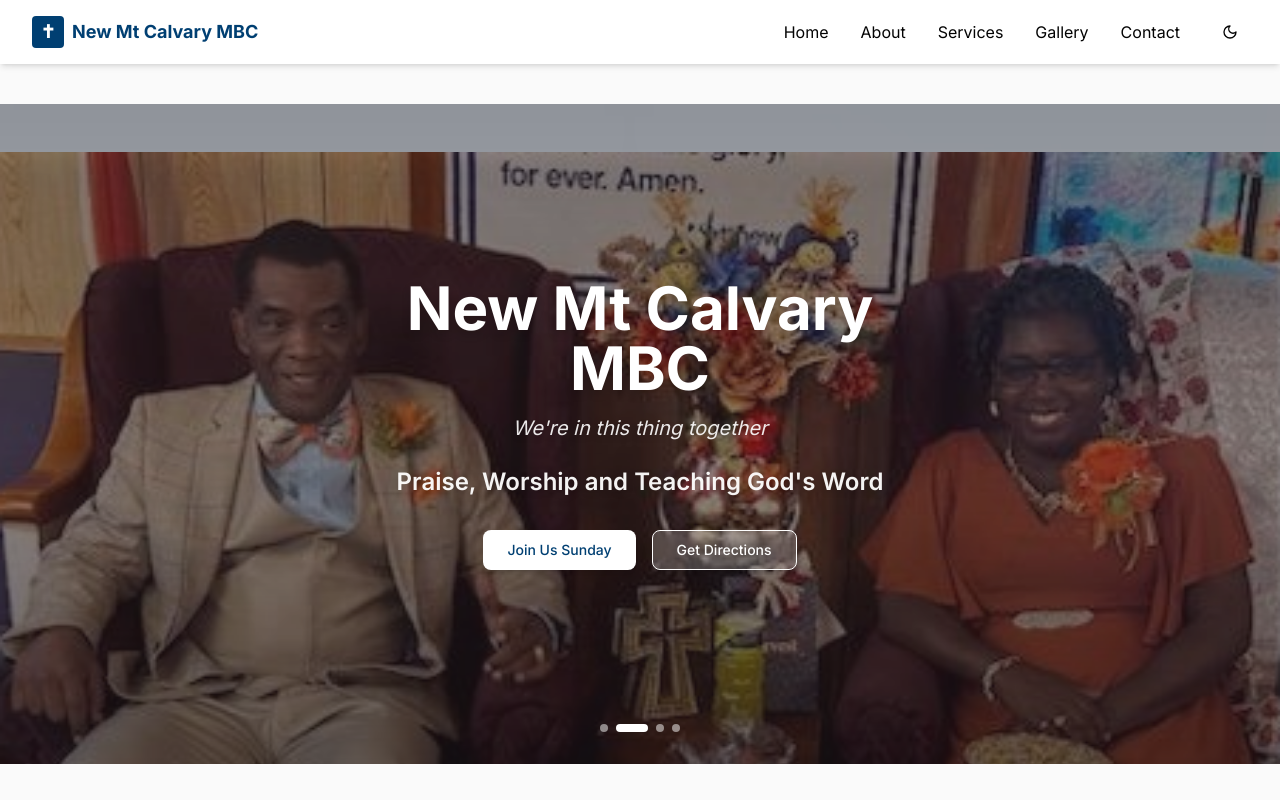
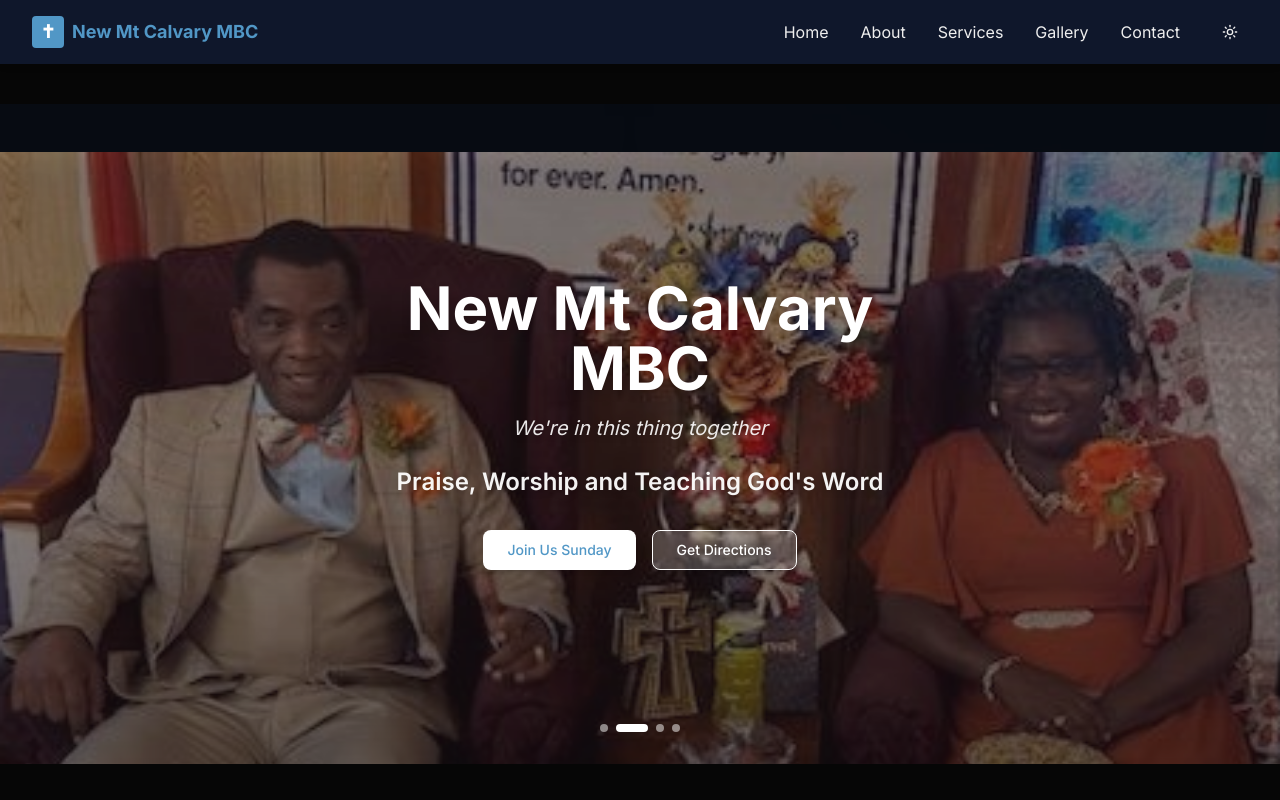
Before and after one commit to davisbryan595-lang/church, a Next.js app: page / in a window 1280 px wide. Shown: the top 800 px of the page. Built offline with nearby package versions, Linux system fonts and the light colour scheme.

Commit message:
completionId: cgen-25ead37e2c7a4b1c9df101d939f306ad
cgen-25ead37e2c7a4b1c9df101d939f306ad

```diff
--- a/components/navigation.tsx
+++ b/components/navigation.tsx
@@ -7,11 +7,16 @@ import { Button } from "@/components/ui/button"
 
 export function Navigation() {
   const [isOpen, setIsOpen] = useState(false)
-  const [isDark, setIsDark] = useState(false)
+  const [isDark, setIsDark] = useState(true)
 
   useEffect(() => {
-    const isDarkMode = document.documentElement.classList.contains("dark")
-    setIsDark(isDarkMode)
+    const html = document.documentElement
+    const isDarkMode = html.classList.contains("dark")
+
+    if (!isDarkMode) {
+      html.classList.add("dark")
+    }
+    setIsDark(true)
   }, [])
 
   const toggleDarkMode = () => {
```
